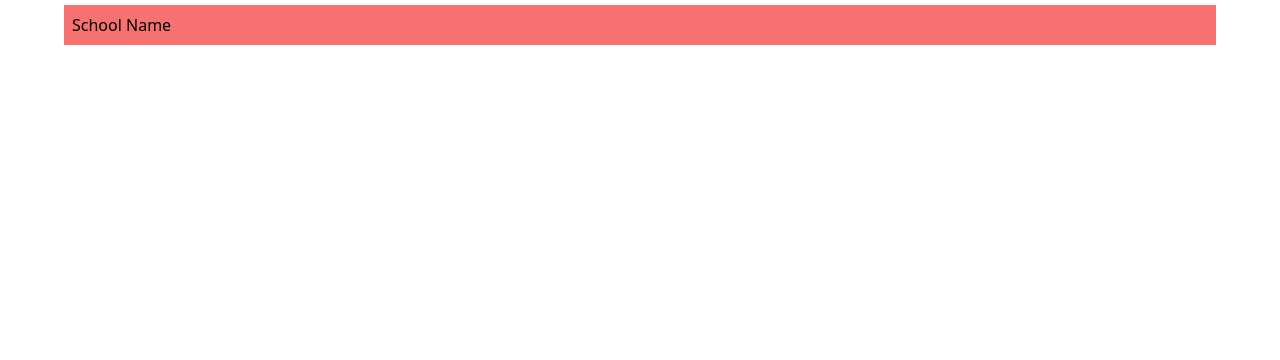
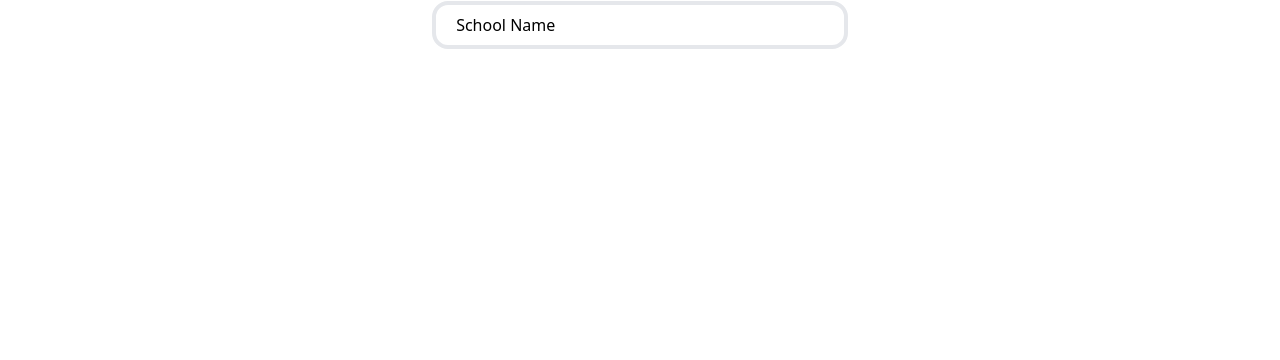
Before and after one commit to AsumVictor/SHS-Student-enrolment-system, a plain HTML site: page login.html in a window 1280 px wide. Shown: the part 440-800 px from the top of the page. Drawn offline with nearby package versions, Linux system fonts and the light colour scheme.

Commit message:
form element setup

```diff
--- a/config.js
+++ b/config.js
@@ -3,6 +3,7 @@ tailwind.config = {
       extend: {
         colors: {
           lightDarkBlue: '#0d036b',
+          lightGray: '#e5e7eb',
         }
       }
     }
--- a/login.css
+++ b/login.css
@@ -18,3 +18,14 @@ body{
 .inputDiv{
     width: 90%;
 }
+
+input{
+    top:0px;
+    left:0px;
+}
+
+@media only screen and (min-width: 400px) {
+    .inputDiv{
+        width: 11cm;
+    }
+  }
--- a/login.html
+++ b/login.html
@@ -16,12 +16,12 @@
               class="icon border-2 rounded-full border-lightDarkBlue"/>
         <h1 class="capitalize text-2xl font-bold">admin panel</h1>
         <!-- Form here -->
-        <form action="#" class="flex flex-col items-center" style="width:100%;">
+        <form action="#" class="flex flex-col items-center w-full">
 
-            <div class="inputDiv bg-red-400 p-2 flex items-center relative">
+            <div class="inputDiv border-4 rounded-2xl p-2 px-5 flex items-center relative">
                       <span>School Name</span>
                       <input id="schoolCode" name="schoolCode" type="number"
-                             class="input w-full h-full absolute bg-transparent" style="top:0px;left:0px;" required>
+                             class="input w-full h-full absolute bg-transparent outline-none px-5" required>
              </div>
 
         </form>
```
